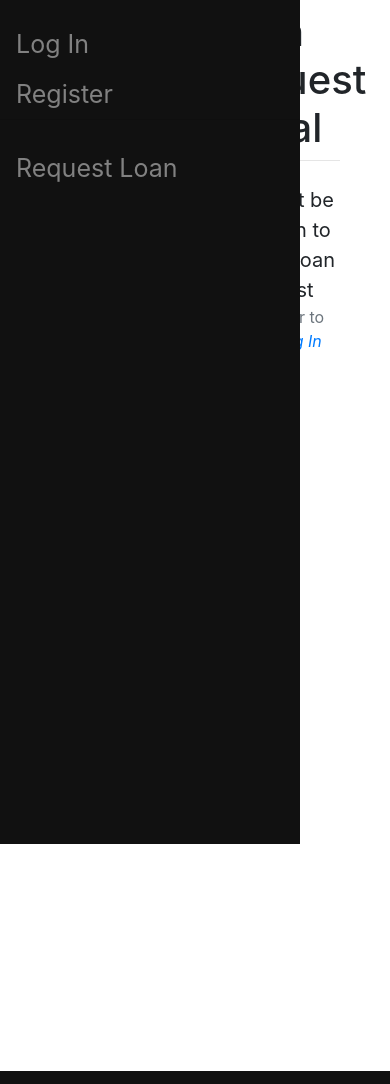
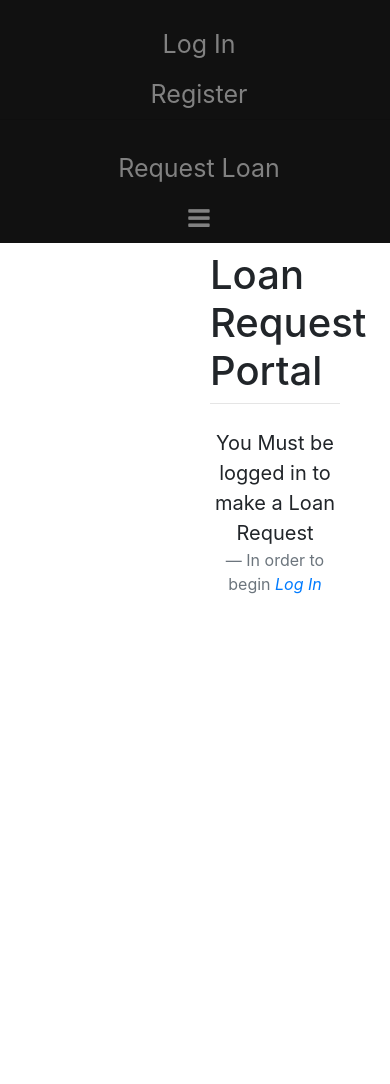
Before and after one commit to MAmmarrr/LoanApproval-Predictor, a Django app: page /form/ in a window 390 px wide; the page is wider, and only the part inside the window is pictured. Shown: the top 1084 px of that part. Run offline with Django 3.2, Linux system fonts and the light colour scheme; parts of the project's set-up code (start-up, migrations or seed data) failed here and were passed over; some libraries are stand-ins or nearby versions.

Commit message:
addedfiles

```diff
--- a/main/urls.py
+++ b/main/urls.py
@@ -1,6 +1,5 @@
 
 from django.contrib import admin
-from django.contrib.auth import views as auth_views
 from django.urls import path, include
 from . import views as v
 
--- a/templates/main/base.html
+++ b/templates/main/base.html
@@ -44,17 +44,34 @@
         max-height: 65%;
         display: block; /* remove extra space below image */
     }
+    @media screen and (max-width: 700px) {
+  .sidenav {
+    width: 100%;
+    height: auto;
+    position: relative;
+  }
+  .sidenav a {float: left;}
+  div.content {margin-left: 0;}
+}
+
+/* On screens that are less than 400px, display the bar vertically, instead of horizontally */
+@media screen and (max-width: 400px) {
+  .sidenav a {
+    text-align: center;
+    float: none;
+  }
+}
     </style>
     <meta charset="utf-8">
     <meta name="viewport" content="width=device-width, initial-scale=1, shrink-to-fit=no">
     <link rel="stylesheet" href="https://maxcdn.bootstrapcdn.com/bootstrap/4.0.0/css/bootstrap.min.css" integrity="sha384-Gn5384xqQ1aoWXA+058RXPxPg6fy4IWvTNh0E263XmFcJlSAwiGgFAW/dAiS6JXm" crossorigin="anonymous">
+    <link rel="stylesheet" href="https://cdnjs.cloudflare.com/ajax/libs/font-awesome/4.7.0/css/font-awesome.min.css">
+
     <title>Banking Portal</title>
 </head>
 
 <body>
     <div class="sidenav">
-
-
     {%if user.is_authenticated%}
         <div style="margin-LEFT:13%">
         <img class="rounded-circle" alt="100x100" src="{%static "main/Wavy_Tech-21_Single-04.jpg" %}"
@@ -71,6 +88,9 @@
             <hr class="mt-0 mb-4">
             <a href="/form">Request Loan</a>
     {%endif%}
+    <a href="javascript:void(0);" class="icon" onclick="myFunction()">
+    <i class="fa fa-bars"></i>
+     </a>
     </div>
     <div id="content", name="content", class="main">
         <div class="row justify-content-center">
```
